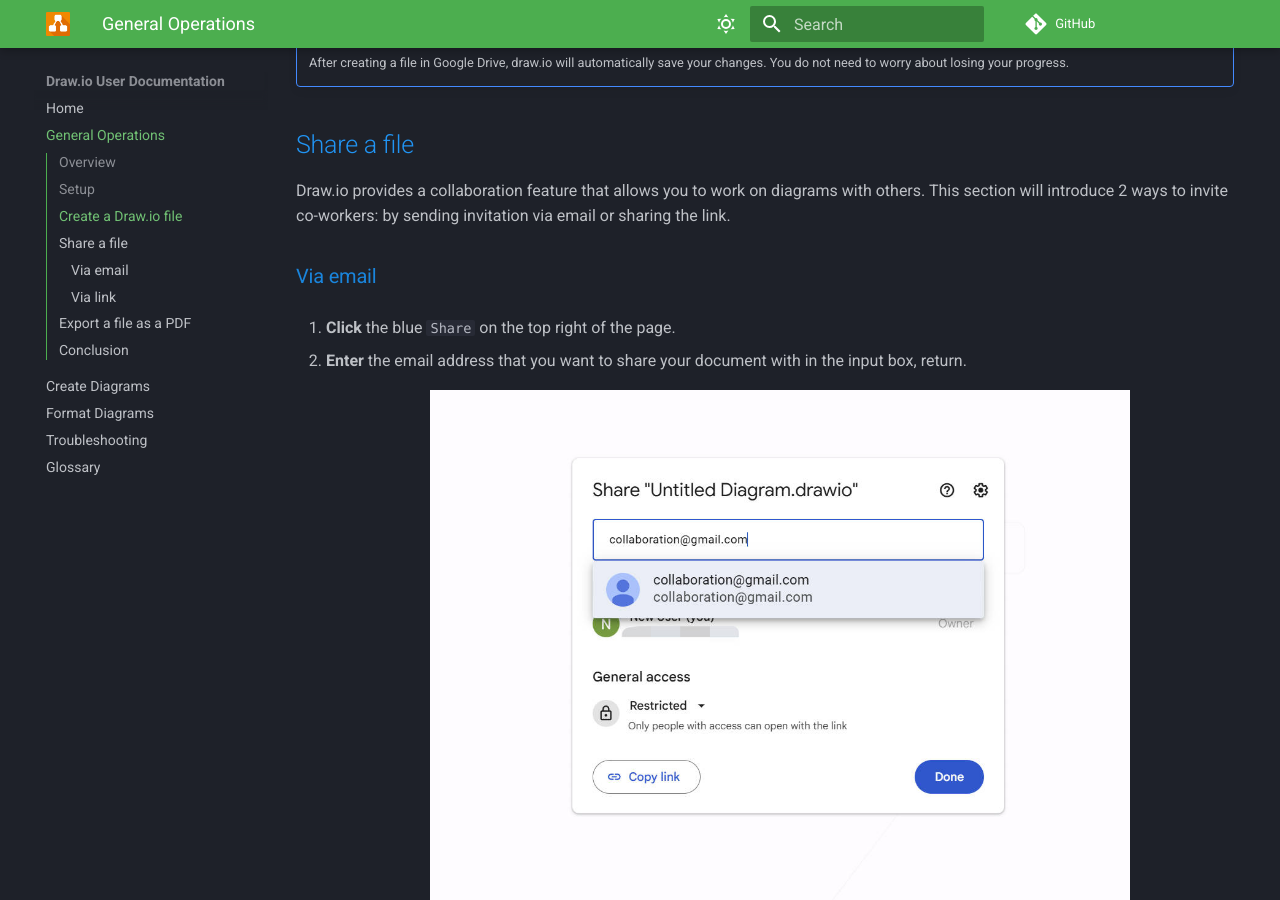
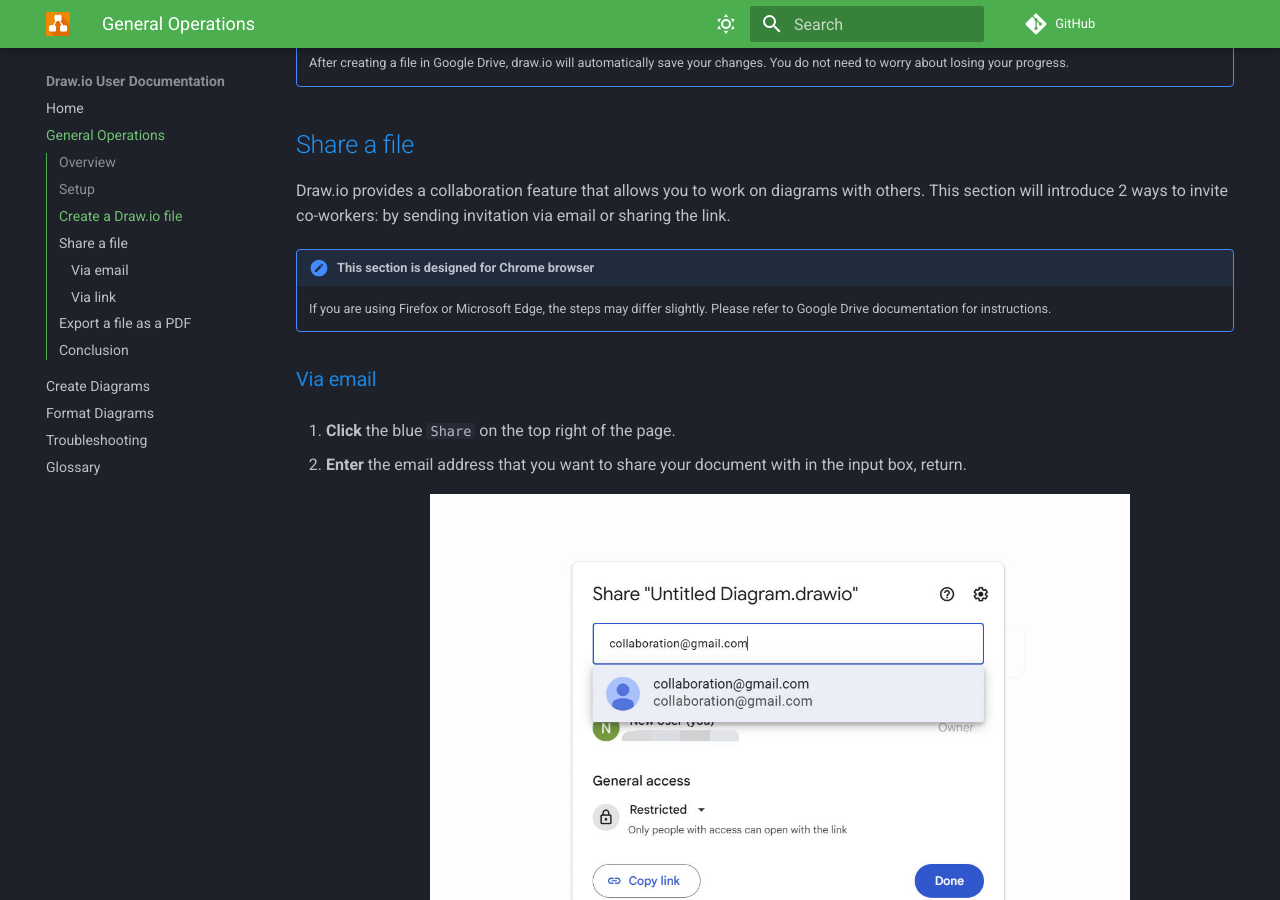
Before and after one commit to zoeyj3/2216_documentation, an MkDocs documentation site: the page built from docs/general-operations.md, in a window 1280 px wide and 900 px high, scrolled down 5237 px. Built offline with MkDocs 1.6.1 and Material for MkDocs 9.7.7, drawn with Linux system fonts in a browser that asks for light colours; emoji names are drawn with the system emoji font; some web fonts are replaced; comment, search, counter and statistics services are not loaded; some of the changed text lies outside the part shown.

Commit message:
Fix sharing waring

```diff
--- a/docs/general-operations.md
+++ b/docs/general-operations.md
@@ -38,7 +38,7 @@
 ## Create a Draw.io file
 Here we are continue going to create our first file.
 
-1. **Click** the icon of `Google Drive`.
+1. **Click** the button `Create New Diagram`.
 
      <figure markdown>
      ![Shape panel](assets/general-operations/create-new-file.jpg){width="500"}
@@ -70,6 +70,12 @@
 
 ## Share a file
 Draw.io provides a collaboration feature that allows you to work on diagrams with others. This section will introduce 2 ways to invite co-workers: by sending invitation via email or sharing the link.
+
+
+!!! Note "This section is designed for Chrome browser"
+
+      If you are using Firefox or Microsoft Edge, the steps may differ slightly. Please refer to Google Drive documentation for instructions.
+
 
 ### Via email ###
 
@@ -154,6 +160,7 @@
       i. `Include a copy of my diagram` Embed the original diagram data into the exported PDF file. This will allow you to reopen and edit the diagram directly in draw.io.
 
 3.**Select** `Export`. In the pop-up windows, change the name of the file if needed.
+
       <figure markdown>
       ![Shape panel](assets/general-operations/save_rename.jpg){width="600"}
       </figure>
```
